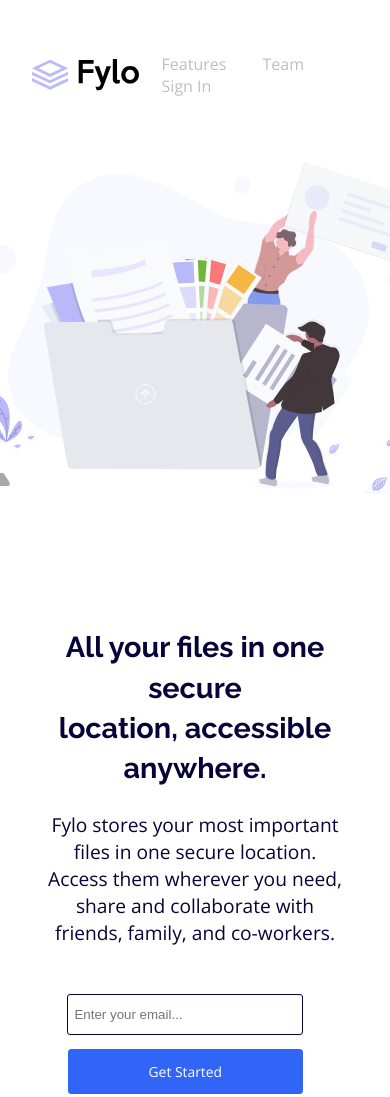
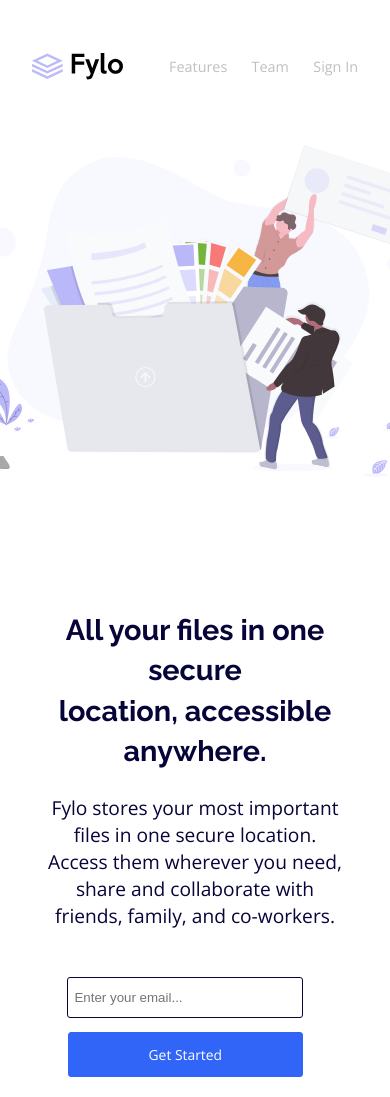
Before and after one commit to edvanbarbosa/fylo-landing-page-with-two-column-layout-master, a plain HTML site: page index.html in a window 390 px wide. Shown: the top 1097 px of the page. Drawn offline with nearby package versions, Linux system fonts and the light colour scheme.

Commit message:
Update style.css

```diff
--- a/style.css
+++ b/style.css
@@ -332,10 +332,11 @@ ul a:hover{
         margin: 1.3em 0em 2.1em 0em;
     }
     nav a {
-        margin-right: 0.6em;
+        font-size: .9em;
+        margin-right: 0em;
     }
     .logo{
-        width: 6.7em;
+        width: 5.7em;
     }
     section{
         display: flex;
```
